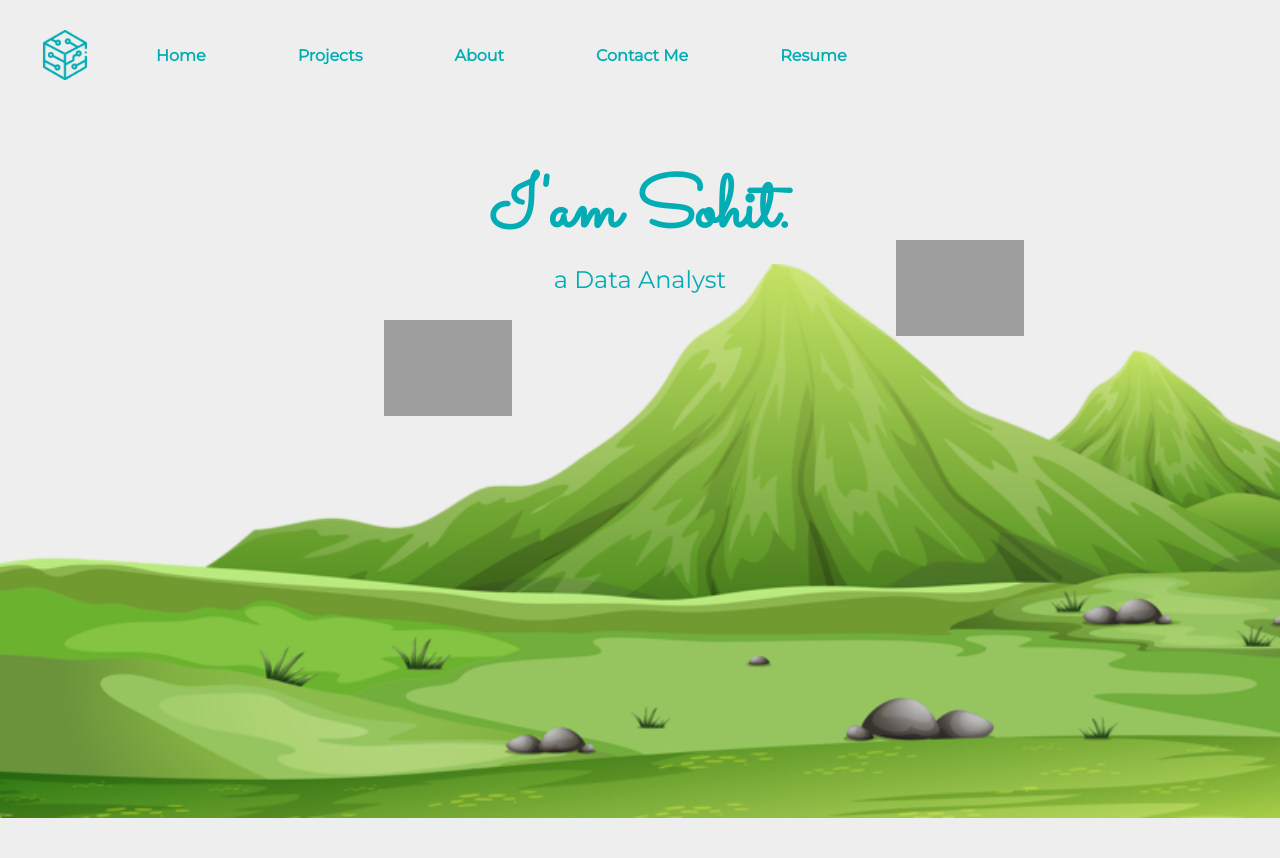
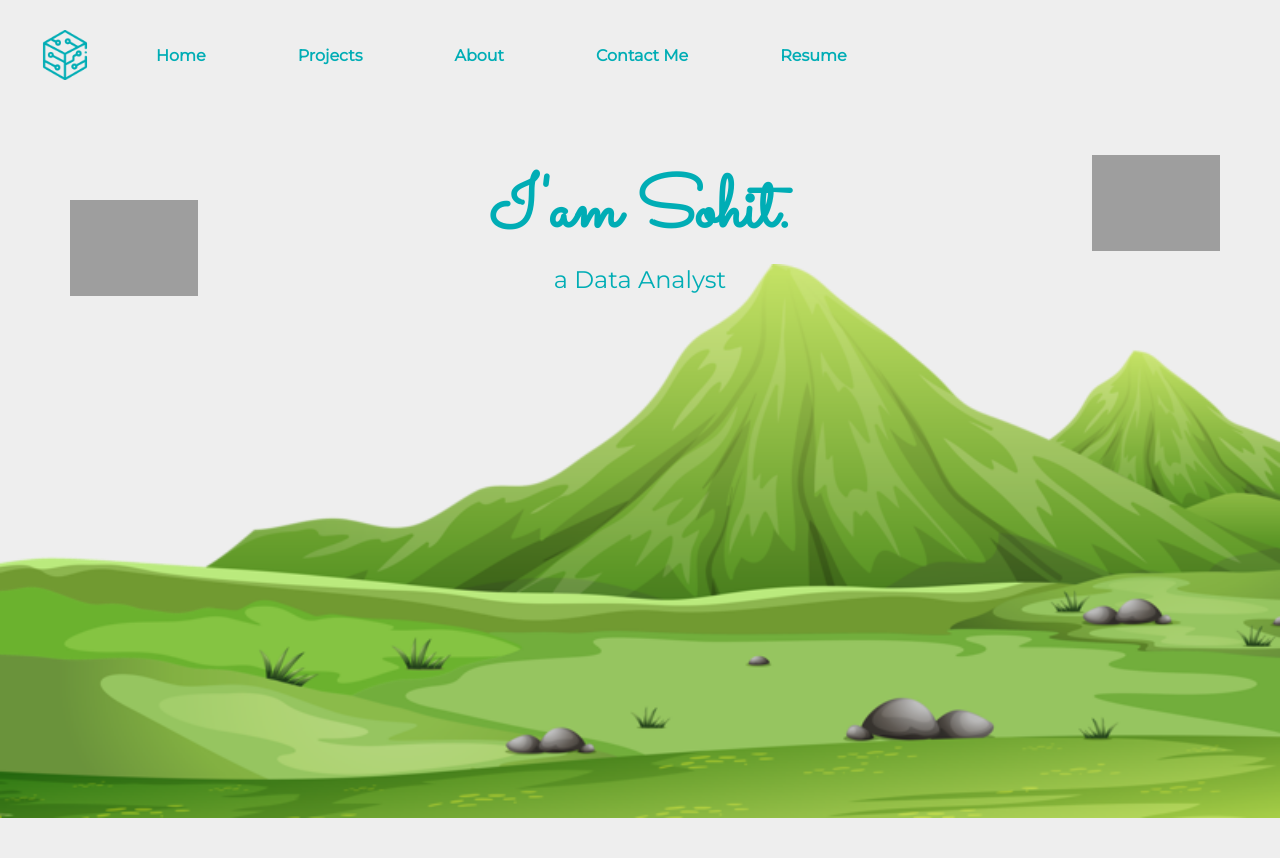
Before and after one commit to sohitkumar0803/portfolio-website, a Flask app: page / in a window 1280 px wide. Shown: the top 858 px of the page. Run offline with Flask 3, Linux system fonts and the light colour scheme; some libraries are stand-ins or nearby versions; grey boxes are pictures that could not be loaded.

Commit message:
Update styles.css

```diff
--- a/static/css/styles.css
+++ b/static/css/styles.css
@@ -133,16 +133,16 @@ a:hover {
     width: 10%;
     position: absolute;
     z-index: -2;
-    right: 20%;
-    top: 30%;
+    right: 60px;
+    top: 155px;
 }
 
 .bottom-cloud {
     width: 10%;
     position: absolute;
     z-index: -2;
-    left: 30%;
-    top: 40%;
+    left: 70px;
+    top: 200px;
 }
 
 /* container2 */
```
